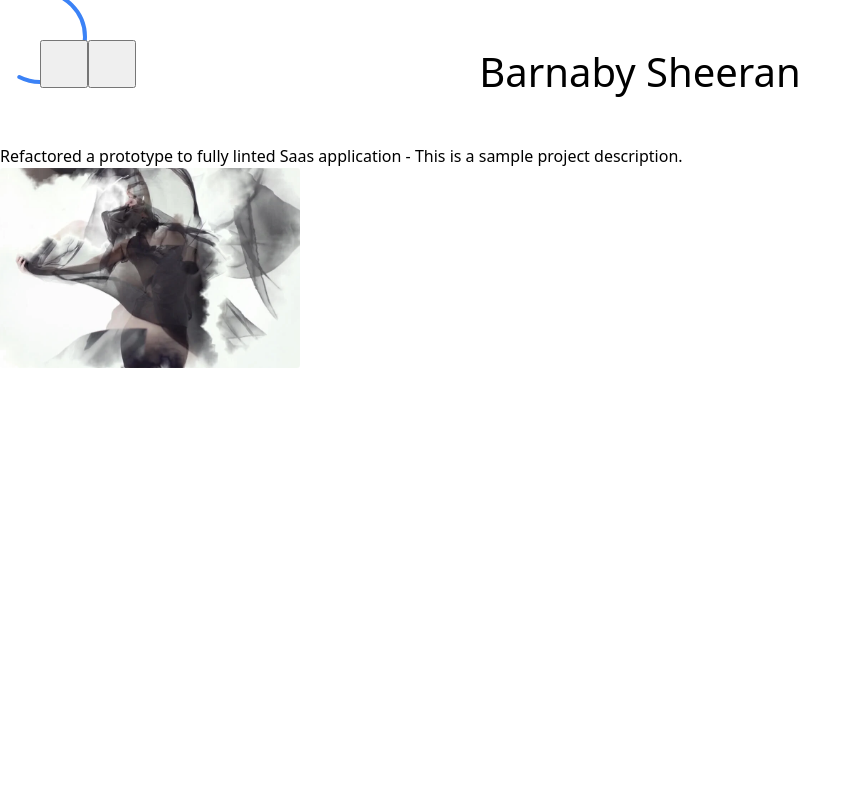
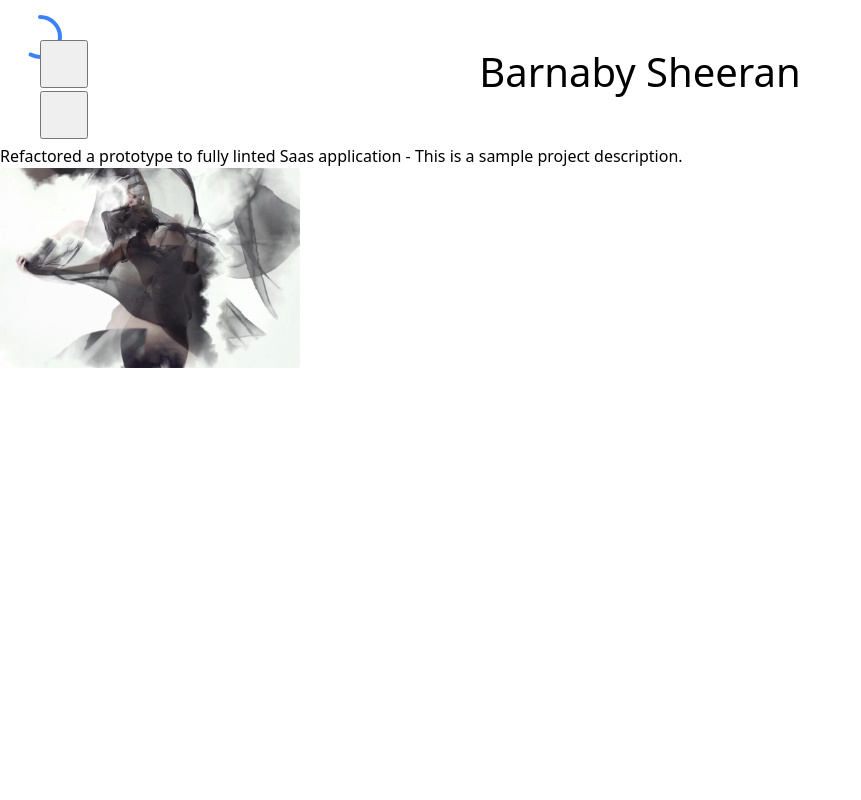
Before and after one commit to barnabysheeran/portfolio-barnaby-sheeran, a React (Vite) app: page / in a window 1280 px wide. Shown: the top 800 px of the page, without its empty margins (0-861 px from the left). Built offline with nearby package versions, Linux system fonts and the light colour scheme; a web font is replaced by a local one.

Commit message:
feat: refactor ScrollProgress styles and dimensions; update ring size and radius for improved rendering

```diff
--- a/src/ts/ui/overlay/site-control/scroll/ScrollProgress.module.css
+++ b/src/ts/ui/overlay/site-control/scroll/ScrollProgress.module.css
@@ -2,19 +2,19 @@
     transform: translate(-50%, -50%);
 }
 
-.progress-ring {
+.scroll-progress .progress-ring {
     transform: rotate(-90deg); /* Start from top */
     width: 100%;
     height: 100%;
 }
 
-.progress-ring-track {
+.scroll-progress .progress-ring-track {
     stroke: rgba(255, 255, 255, 0.1);
 
     fill: transparent;
 }
 
-.progress-ring-circle {
+.scroll-progress .progress-ring-circle {
     stroke: #3b82f6; /* Blue color */
     stroke-linecap: round;
     fill: transparent;
--- a/src/ts/ui/overlay/site-control/scroll/ScrollProgress.tsx
+++ b/src/ts/ui/overlay/site-control/scroll/ScrollProgress.tsx
@@ -12,8 +12,8 @@ export default function ScrollProgress() {
   const animatorRef = useRef<ScrollProgressAnimator | null>(null);
 
   // Ring dimensions in pixels
-  const ringSize = 100;
-  const ringRadius = 45;
+  const ringSize = 50;
+  const ringRadius = 20;
   const strokeWidth = 4;
 
   const circumference = 2 * Math.PI * ringRadius;
```
